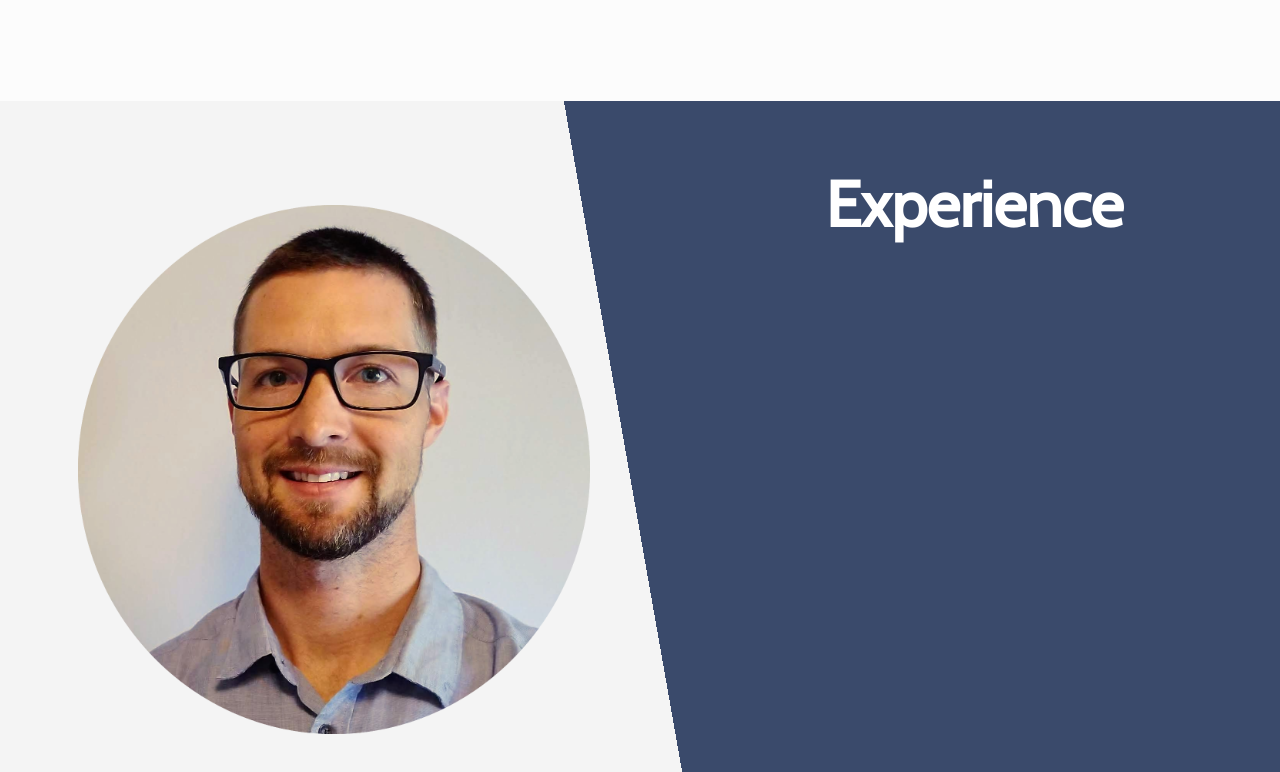
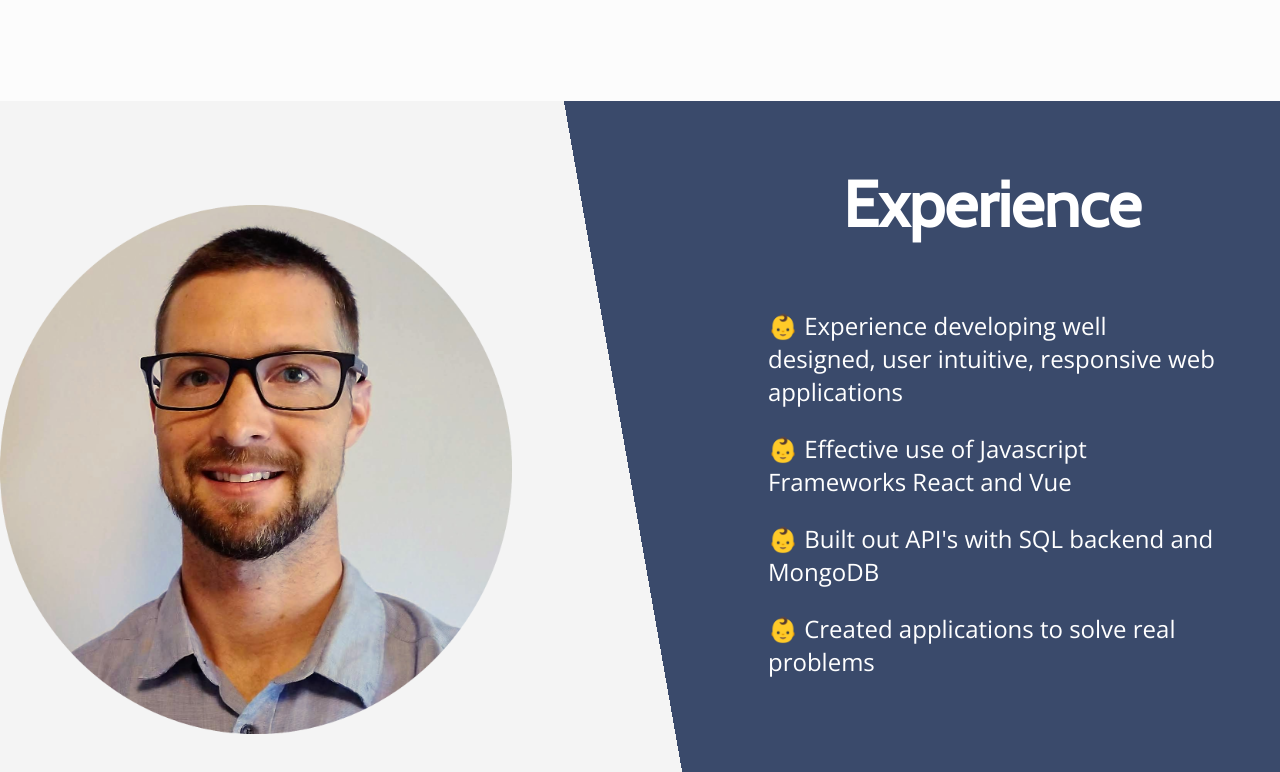
Before and after one commit to JSinkler713/personal-page, a plain HTML site: page index.html in a window 1280 px wide. Shown: the part 1547-2319 px from the top of the page. Drawn offline with nearby package versions, Linux system fonts and the light colour scheme.

Commit message:
change experience format

```diff
--- a/index.html
+++ b/index.html
@@ -53,6 +53,12 @@
       <div class='image-holder'>
         <img class='profile-image' src='./image.png' alt='profile'>
       </div>
+      <div class='experience-content'>
+        <p>👶 Experience developing well designed, user intuitive, responsive web applications</p>
+        <p>👶 Effective use of Javascript Frameworks React and Vue</p>
+        <p>👶 Built out API's with SQL backend and MongoDB</p>
+        <p>👶 Created applications to solve real problems</p>
+      </div>
     </div>
     </section>
   </body>
--- a/styles.css
+++ b/styles.css
@@ -129,13 +129,13 @@ li {
   height: 100vh;
   text-align: center;
   display: grid;
-  grid-template-columns: [profilepic] [content];
-  grid-template-rows: 0% [header] 15% [content] 85%;
+  grid-template-columns: 5% [profilepic] 1fr 20% [experience] 1fr 5%;
+  grid-template-rows: 0% [header] 15% [experience] 85%;
 }
 
 .experience-header {
    grid-row: header;
-   grid-column: 2 / 4;
+   grid-column: 4 / 5;
 }
 .image-holder {
   grid-row: header / content;
@@ -149,7 +149,14 @@ li {
 #experience h2 {
   color: white;
 }
-
+.experience-content {
+  text-align: left;
+  color: white;
+  grid-row: experience;
+  grid-column: experience;
+  font-size: 1.5rem;
+  font-family: 'Tomorrow', sans-serif;
+}
 p {
   font-family: 'Open Sans';
 }
```
